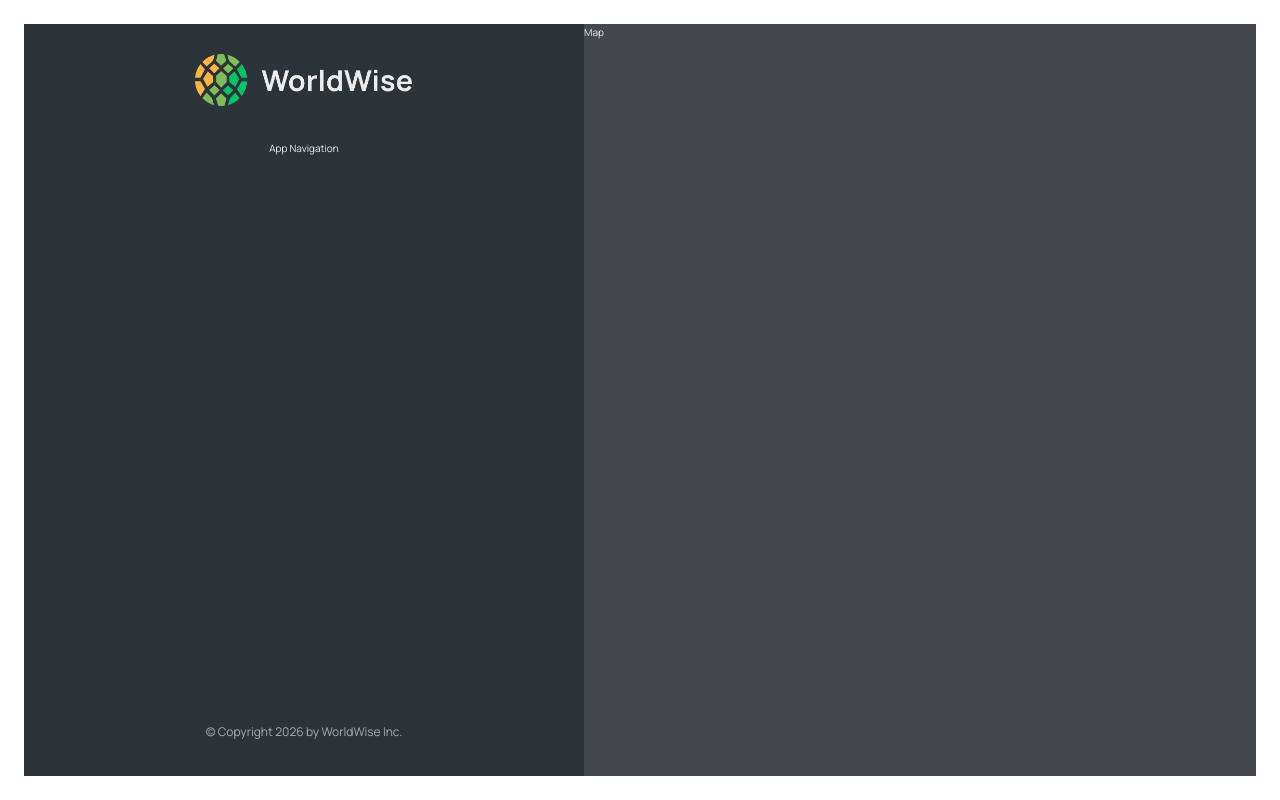
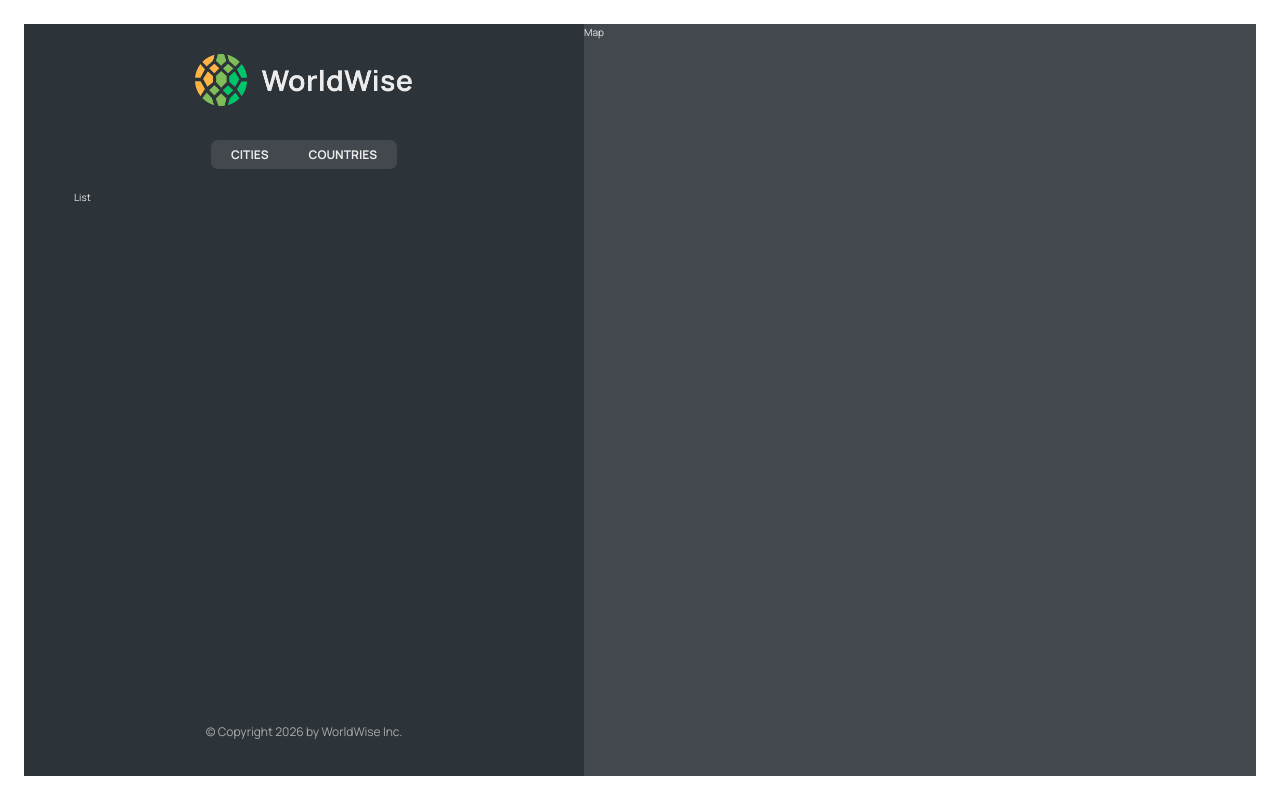
Before and after one commit to Xumanstha/WorldWiseApp_ReactRouter, a React (Vite) app: page /app in a window 1280 px wide. Built offline with nearby package versions, Linux system fonts and the light colour scheme.

Commit message:
add fake server of city

```diff
--- a/package.json
+++ b/package.json
@@ -7,9 +7,11 @@
     "dev": "vite",
     "build": "vite build",
     "lint": "eslint . --ext js,jsx --report-unused-disable-directives --max-warnings 0",
-    "preview": "vite preview"
+    "preview": "vite preview",
+    "server": "json-server --watch data/cities.json --port 8000 --delay 500"
   },
   "dependencies": {
+    "json-server": "^0.17.4",
     "react": "^18.2.0",
     "react-dom": "^18.2.0",
     "react-router-dom": "^6.30.6"
--- a/src/App.jsx
+++ b/src/App.jsx
@@ -5,6 +5,7 @@
 import PageNotFound from "./pages/PageNotFound";
 import AppLayout from "./pages/AppLayout";
 import Login from "./pages/Login";
+import CityList from "./components/CityList";
 
 function App(){
   return (
@@ -12,12 +13,13 @@
       {/* <h1>Hello Router</h1>  */}
        <BrowserRouter>
   <Routes>
-    <Route path="/" element={<Homepage/>}/>
+    <Route index element={<Homepage/>}/>
     <Route path="product" element={<Product/>}/>
     <Route path="pricing" element={<Pricing/>}/>
     <Route path="/login" element={<Login/>}/>
     <Route path="app" element={<AppLayout/>}>
-    <Route path="cities" element={<p>List of Cities</p>}/>
+    <Route index element={<CityList/>}/>
+    <Route path="cities" element={<CityList/>}/>
     <Route path="countries" element={<p>Countries</p>}/>
     <Route path="form" element={<p>Form</p>}/>
     </Route>
--- a/src/components/AppNav.jsx
+++ b/src/components/AppNav.jsx
@@ -1,9 +1,17 @@
+import { NavLink } from "react-router-dom";
 import styles from "./AppNav.module.css"
 
 function AppNav(){
     return (
         <div className={styles.nav}>
-            App Navigation
+           <ul>
+            <li>
+                <NavLink to="cities">Cities</NavLink>
+            </li>
+             <li>
+                <NavLink to="countries">Countries</NavLink>
+            </li>
+           </ul>
         </div>
     )
 }
--- /dev/null
+++ b/src/components/CityList.jsx
@@ -0,0 +1,11 @@
+import styles from './CityList.module.css'
+
+function CityList() {
+    return (
+       <ul className={styles.cityList}>
+        List
+       </ul>
+    )
+}
+
+export default CityList
```
Also changed, not shown: 1 other file (tests, documents, lock files or other folders).
